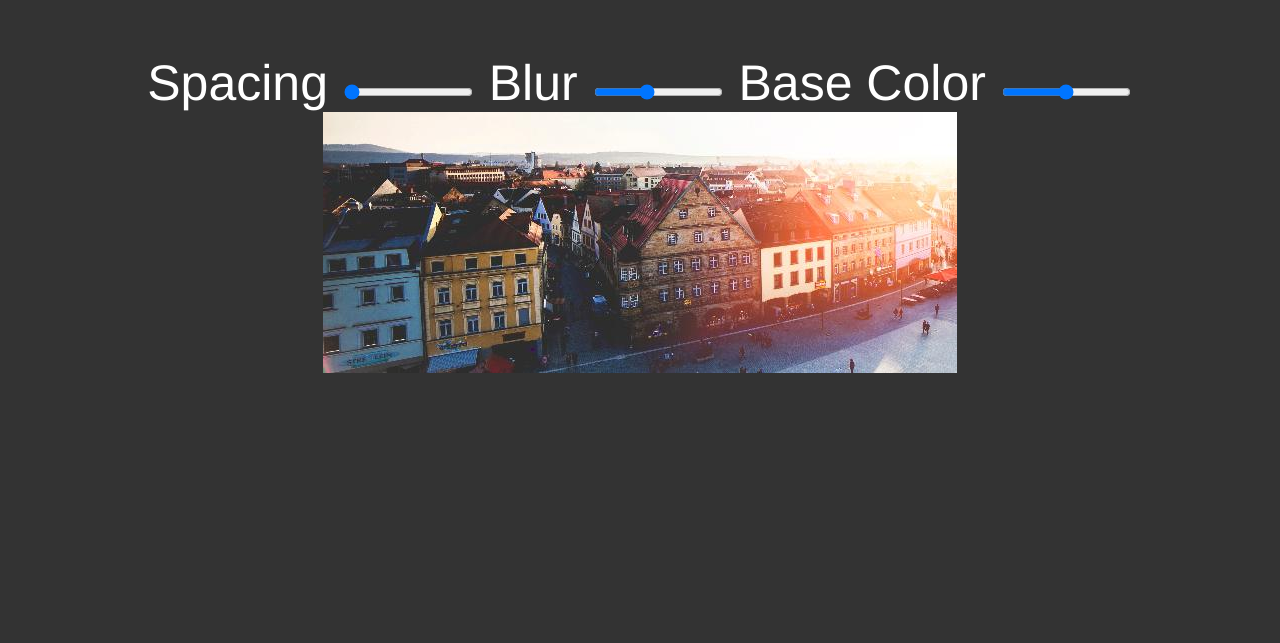
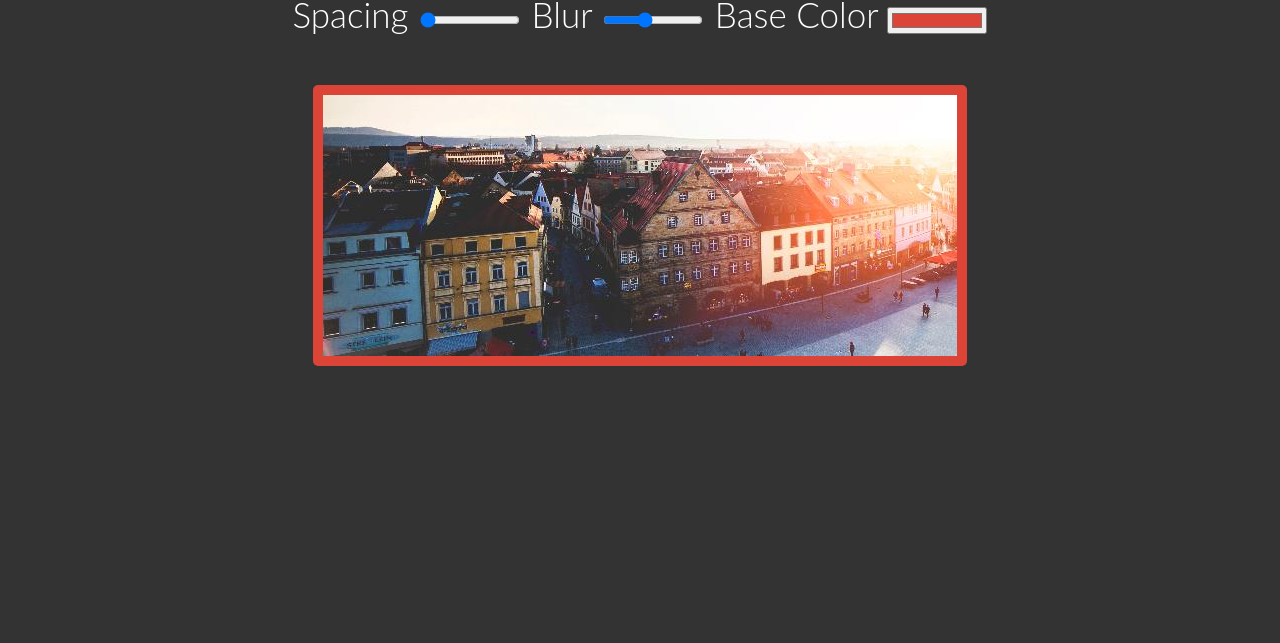
Before and after one commit to lucidkodo/js30, a plain HTML site: page 03-css-var-and-js/index.html in a window 1280 px wide. Shown: the part 157-800 px from the top of the page. Drawn offline with Linux system fonts and the light colour scheme.

Commit message:
Complete 03

```diff
--- a/03-css-var-and-js/index.css
+++ b/03-css-var-and-js/index.css
@@ -1,12 +1,40 @@
+/*  Default variables  */
+:root {
+  --base: #db4437;
+  --spacing: 10px;
+  --blur: 0px
+}
+
+img {
+  padding: var(--spacing);
+  background: var(--base);
+  filter: blur(var(--blur))
+}
+
+.h1 {
+  color: var(--base)
+}
+
+
+/* Basic page styling / setup */
 body {
   text-align: center;
   background: #333;
   color: #fff;
-  font-family: 'Helvetica Neue', sans-serif;
-  font-weight: 100;
-  font-size: 50px
+  font-family: 'Lato', 'Helvetica Neue', sans-serif;
+  font-weight: 300;
+  font-size: 35px
 }
 
-.control {
+img { border-radius: 5px }
+
+.controls {
   margin-bottom: 50px
 }
+
+a {
+  color: var(--base);
+  text-decoration: none
+}
+
+input { width: 100px }
--- a/03-css-var-and-js/index.html
+++ b/03-css-var-and-js/index.html
@@ -12,12 +12,13 @@
     <div class="controls">
       <label for="spacing">Spacing</label>
       <input type="range" name="spacing" min="10" max="200" value="10" data-sizing="px">
+      <!-- adding data-sizing here to store the px (same as below) -->
 
       <label for="blur">Blur</label>
       <input type="range" name="blur" min="0" max="25" value="10" data-sizing="px">
 
       <label for="base">Base Color</label>
-      <input type="range" name="base" value="#ffc600">
+      <input type="color" name="base" value="#db4437">
     </div>
 
     <img src="bg.jpg" alt="background image">
--- a/03-css-var-and-js/index.js
+++ b/03-css-var-and-js/index.js
@@ -1 +1,12 @@
-console.log('hello')
+const inputs = document.querySelectorAll('.controls input')
+
+function handleUpdate () {
+  const suffix = this.dataset.sizing || ''
+  // console.log(this.name) // js have access to DOM when there's a name attr in it
+  document.documentElement.style.setProperty(`--${this.name}`, this.value + suffix)
+}
+
+inputs.forEach(input => {
+  input.addEventListener('change', handleUpdate)
+  input.addEventListener('mousemove', handleUpdate)
+})
```
